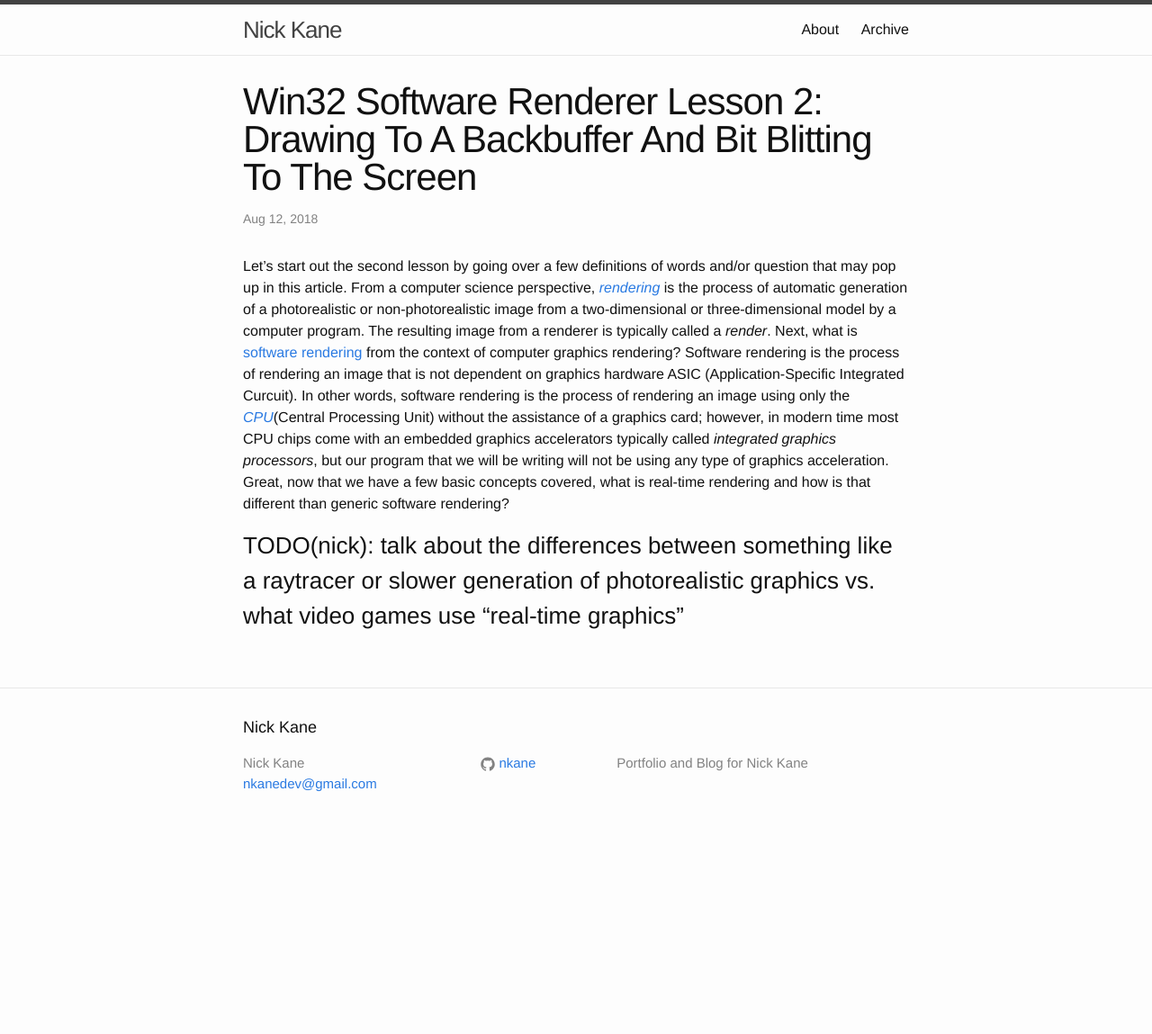
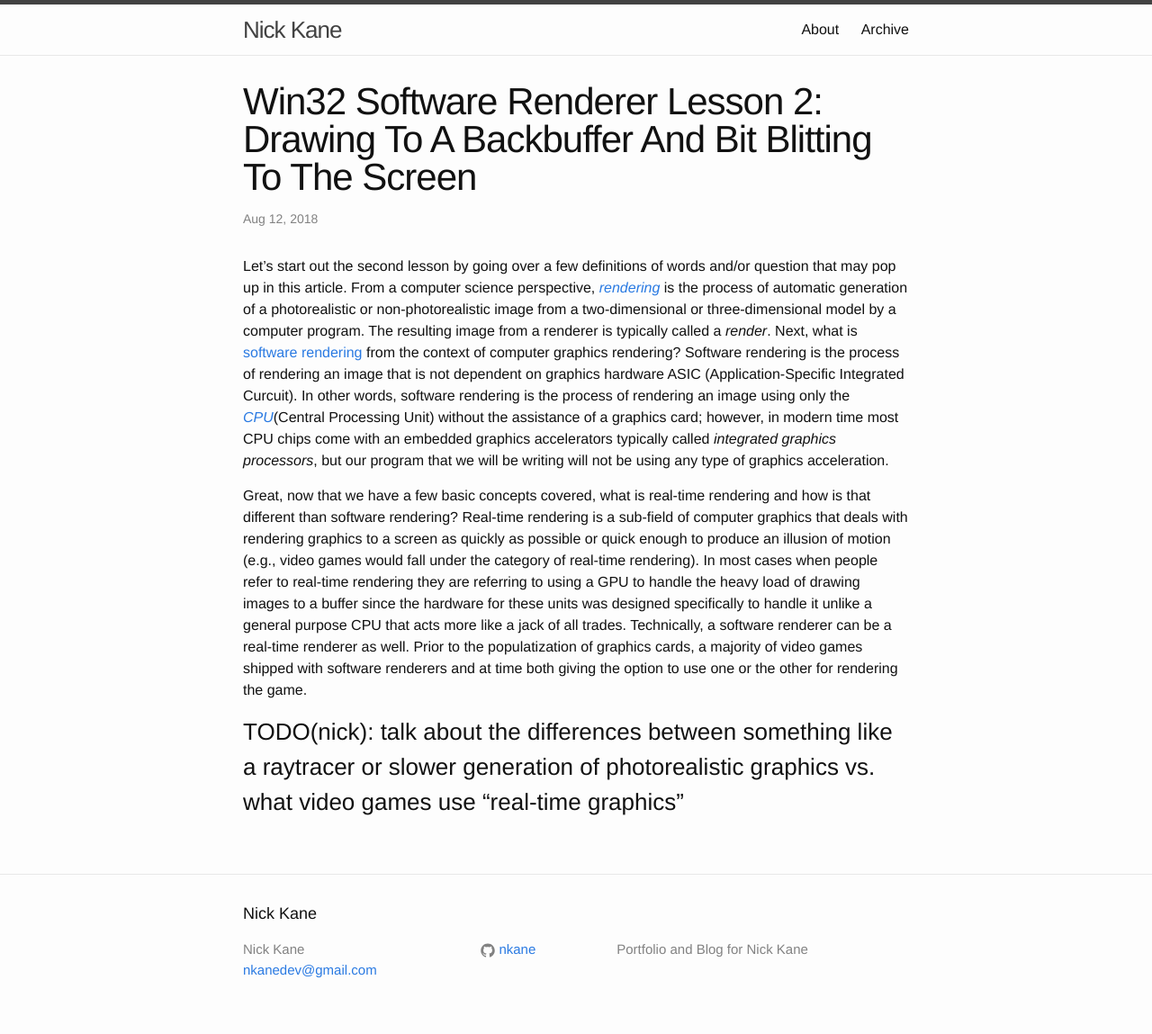
Before and after one commit to nkane/nkane.github.io, a Jekyll site: the page built from _posts/2018-09-01-win32-software-renderer-lesson-2:-drawing-to-a-backbuffer-and-bit-blitting-to-the-screen.markdown, in a window 1280 px wide. Shown: the whole page at 90% size. Built offline with Jekyll 4.4.1, drawn with Linux system fonts in a browser that asks for light colours; before the commit the page ends 942 px from its top, so only the background shows below that.

Commit message:
adding information for software renderer lesson 2 post

```diff
--- a/_posts/2018-09-01-win32-software-renderer-lesson-2:-drawing-to-a-backbuffer-and-bit-blitting-to-the-screen.markdown
+++ b/_posts/2018-09-01-win32-software-renderer-lesson-2:-drawing-to-a-backbuffer-and-bit-blitting-to-the-screen.markdown
@@ -10,12 +10,21 @@ is the process of automatic generation of a photorealistic or non-photorealistic
 from a renderer is typically called a *render*. Next, what is [software rendering][software-rendering] from the context of computer graphics rendering? Software rendering is the
 process of rendering an image that is not dependent on graphics hardware ASIC (Application-Specific Integrated Curcuit). In other words, software rendering is the process of rendering
 an image using only the *[CPU][cpu]*(Central Processing Unit) without the assistance of a graphics card; however, in modern time most CPU chips come with an embedded graphics accelerators
-typically called *integrated graphics processors*, but our program that we will be writing will not be using any type of graphics acceleration. Great, now that we have a few basic concepts
-covered, what is real-time rendering and how is that different than generic software rendering?
+typically called *integrated graphics processors*, but our program that we will be writing will not be using any type of graphics acceleration.
+
+Great, now that we have a few basic concepts covered, what is real-time rendering and how is that different than software rendering? Real-time rendering is a sub-field of computer graphics
+that deals with rendering graphics to a screen as quickly as possible or quick enough to produce an illusion of motion (e.g., video games would fall under the category of real-time rendering).
+In most cases when people refer to real-time rendering they are referring to using a GPU to handle the heavy load of drawing images to a buffer since the hardware for these units was designed
+specifically to handle it unlike a general purpose CPU that acts more like a jack of all trades. Technically, a software renderer can be a real-time renderer as well. Prior to the populatization
+of graphics cards, a majority of video games shipped with software renderers and at time both giving the option to use one or the other for rendering the game.
 
 ### TODO(nick): talk about the differences between something like a raytracer or slower generation of photorealistic graphics vs. what video games use "real-time graphics"
 
 
+
+
 [cpu]:															https://en.wikipedia.org/wiki/Central_processing_unit
+[pre-rendering]:												https://en.wikipedia.org/wiki/Pre-rendering
+[ray-tracing]:													https://en.wikipedia.org/wiki/Ray_tracing_(graphics)
 [rendering]:													https://en.wikipedia.org/wiki/Rendering_(computer_graphics)
 [software-rendering]:											https://en.wikipedia.org/wiki/Software_rendering
```
